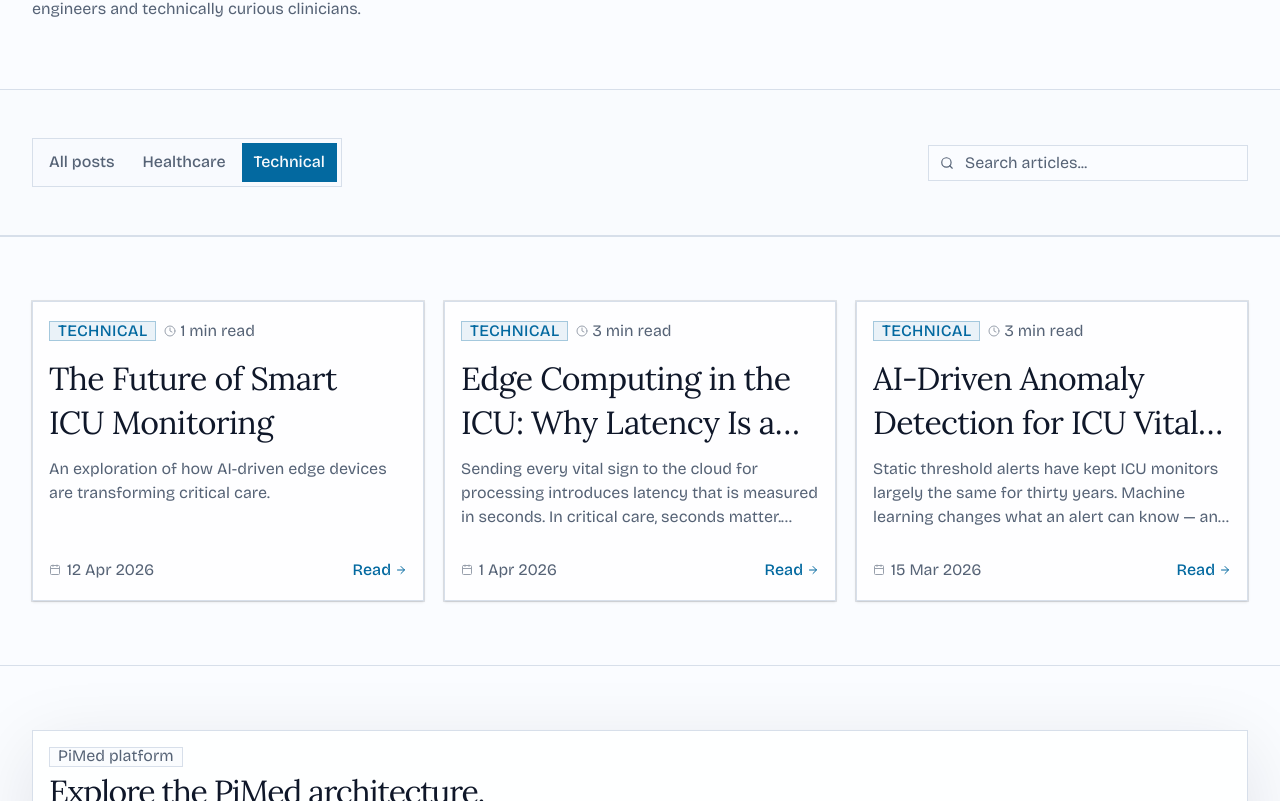
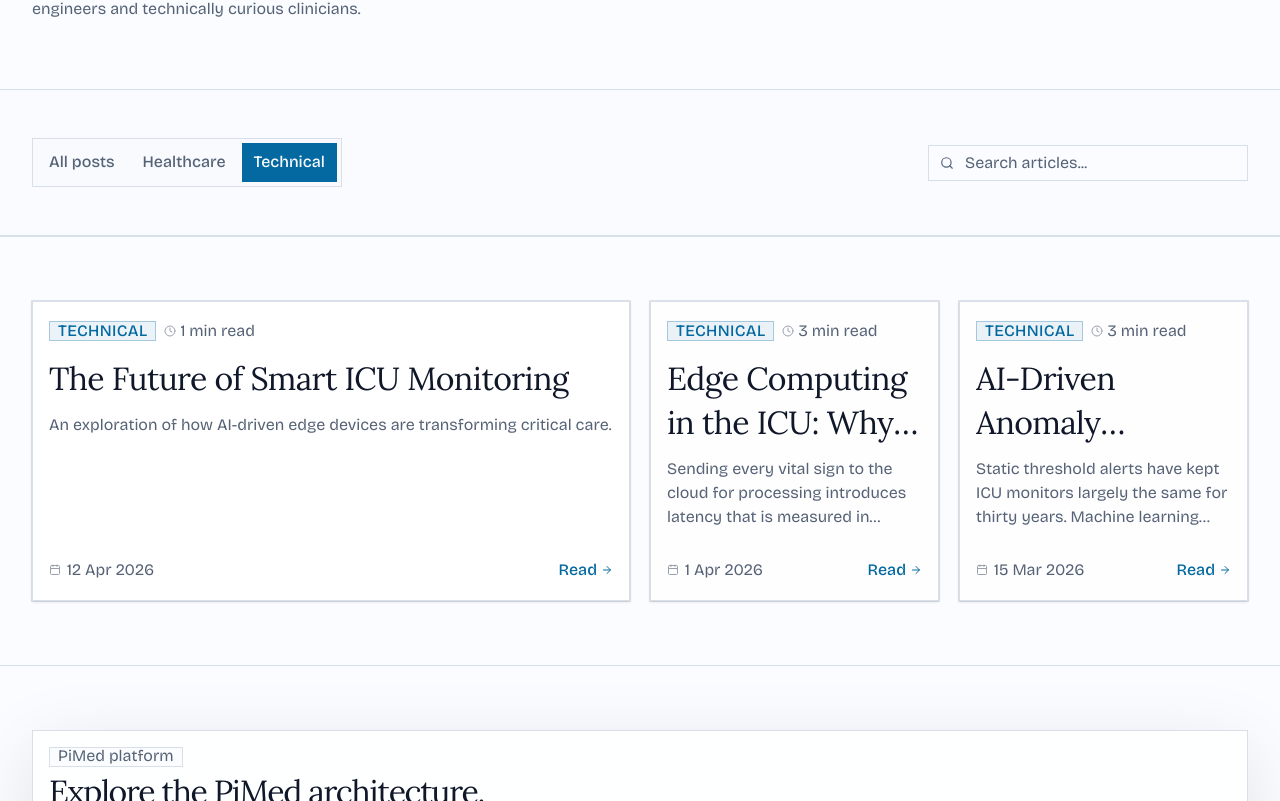
Before and after one commit to aditya04tripathi/plasmit, a Next.js app: page /blog/technical in a window 1280 px wide. Shown: the part 439-1240 px from the top of the page. Built offline with nearby package versions, Linux system fonts and the light colour scheme.

Commit message:
style(arrange): add visual rhythm to card grids

```diff
--- a/components/blog/blog-list-view.tsx
+++ b/components/blog/blog-list-view.tsx
@@ -40,12 +40,27 @@ export function BlogListView({ posts }: BlogListViewProps) {
   }
 
   return (
-    <div className="grid gap-5 md:grid-cols-2 xl:grid-cols-3">
-      {posts.map((post) => {
+    <div className="grid gap-5 md:grid-cols-2 xl:grid-cols-4">
+      {posts.map((post, index) => {
         const cat = categoryConfig[post.category]
+
+        const isFeatured = index === 0 || index === 3
+
         return (
-          <Link key={post.slug} href={`/blog/${post.slug}`} className="group">
-            <Card className="flex h-full flex-col border border-border bg-card/80 text-card-foreground shadow-sm transition-all duration-200 hover:-translate-y-0.5 hover:border-primary/25 hover:bg-card active:translate-y-0">
+          <Link
+            key={post.slug}
+            href={`/blog/${post.slug}`}
+            className={cn(
+              "group min-w-0",
+              isFeatured ? "md:col-span-2 xl:col-span-2" : "xl:col-span-1"
+            )}
+          >
+            <Card
+              className={cn(
+                "flex h-full flex-col border border-border bg-card/80 text-card-foreground shadow-sm transition-all duration-200 hover:-translate-y-0.5 hover:border-primary/25 hover:bg-card active:translate-y-0",
+                isFeatured && "bg-card"
+              )}
+            >
               <CardHeader className="flex flex-col gap-3 pb-3">
                 {/* Category + reading time row */}
                 <div className="flex items-center justify-between gap-2">
@@ -65,7 +80,12 @@ export function BlogListView({ posts }: BlogListViewProps) {
                 </div>
 
                 {/* Title */}
-                <CardTitle className="line-clamp-2 leading-snug font-medium tracking-[-0.02em] text-foreground transition-colors duration-150 group-hover:text-primary">
+                <CardTitle
+                  className={cn(
+                    "line-clamp-2 leading-snug font-medium tracking-[-0.02em] text-foreground transition-colors duration-150 group-hover:text-primary",
+                    isFeatured && "line-clamp-3"
+                  )}
+                >
                   {post.title}
                 </CardTitle>
 
--- a/components/marketing/sections/FeatureGrid.tsx
+++ b/components/marketing/sections/FeatureGrid.tsx
@@ -3,6 +3,8 @@ import { Card, CardContent, CardHeader, CardTitle } from "@/components/ui/card"
 import { featureGridIcons } from "@/components/marketing/sections/feature-grid-icons"
 import { Section } from "@/components/marketing/sections/Section"
 import { SectionHeading } from "@/components/marketing/sections/SectionHeading"
+
+import { cn } from "@/lib/utils"
 
 export function FeatureGrid({
   badge,
@@ -18,13 +20,24 @@ export function FeatureGrid({
   return (
     <Section>
       <SectionHeading badge={badge} title={title} description={description} />
-      <div className="mt-6 grid gap-6 md:grid-cols-2 md:gap-5 xl:grid-cols-3">
-        {items.map((item) => {
+      <div className="mt-6 grid gap-6 md:grid-cols-2 md:gap-5 xl:grid-cols-4">
+        {items.map((item, index) => {
           const Icon = featureGridIcons[item.icon]
+
+          const cardLayout =
+            index === 0
+              ? "md:col-span-2 xl:col-span-2"
+              : index === 4
+                ? "xl:col-span-2"
+                : "xl:col-span-1"
+
           return (
             <Card
               key={item.title}
-              className="border border-border bg-card/80 text-card-foreground shadow-sm transition-all duration-200 hover:-translate-y-0.5 hover:border-primary/25 hover:bg-card active:translate-y-0"
+              className={cn(
+                "border border-border bg-card/80 text-card-foreground shadow-sm transition-all duration-200 hover:-translate-y-0.5 hover:border-primary/25 hover:bg-card active:translate-y-0",
+                cardLayout,
+              )}
             >
               <CardHeader className="flex items-center gap-4">
                 <div className="inline-flex h-10 w-10 items-center justify-center border border-foreground/10 bg-foreground/5 text-primary">
```
